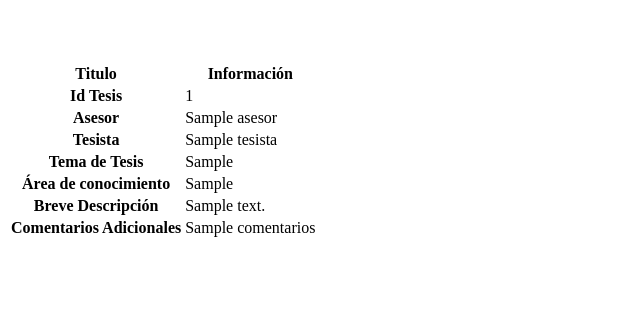
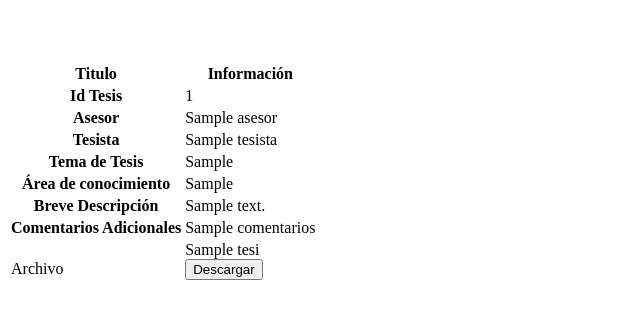
Before and after one commit to lucerorodriguez/SiRedVSIC, a CodeIgniter 4 app: the page made by app/Views/acciones/VerTesis.php in a window 1280 px wide. Shown: the top 319 px of the page, without its empty margins (0-640 px from the left). Run offline with PHP 8.4 and a stand-in for CodeIgniter, Linux system fonts and the light colour scheme; the template is opened without the code that fills it: most values are stand-ins (such as "Sample title", 1, 10 or a date in 2020); some libraries are stand-ins or nearby versions.

Commit message:
tercer commit - antes de fork

```diff
--- a/app/Views/acciones/VerTesis.php
+++ b/app/Views/acciones/VerTesis.php
@@ -3,7 +3,6 @@
 
     </br></br></br>
     <div class="container">
-        <form>
                 <table class="table table-hover table table-bordered">
                         <thead>
                                 <tr class="bg-primary">
@@ -90,11 +89,23 @@
                                         </td>
                                 </tr>
 
+                                <tr>
+                                <td scope="row">
+                                        <div class="form-group row">
+                                        <label for="staticEmail" class="col-sm-2 col-form-label">Archivo</label>
+                                </td>
+                                        <td>
+                                        <?php echo $tesis['nombre_documento'] ?>
+                                        <form action="<?php echo base_url(); ?>/index.php/usuario/downloadArchivo" method="POST">
+                                                <input type="text" class="form-control" name="ruta" hidden value="<?php echo $tesis['ruta_documento'] ?>">
+                                                <button type="submit" class="btn btn-primary">Descargar</button>
+                                        </form>
+                                </td>
+                        </tr>
+
+
 
                          </tbody>
                 </table>
-        </form>
-
-
     </div>
     </body>
--- a/app/Views/usuario/VerTesis.php
+++ b/app/Views/usuario/VerTesis.php
@@ -96,7 +96,7 @@
                                         <td>
                                         <?php echo $tesis['nombre_documento'] ?>
                                         <form action="<?php echo base_url(); ?>/index.php/usuario/downloadArchivo" method="POST">
-                                                <input type="text" class="form-control" name="ruta" hidden value="./uploads/16/131_1621912114_e06a8328b453bf076f88.jpg">
+                                                <input type="text" class="form-control" name="ruta" hidden value="<?php echo $tesis['ruta_documento'] ?>">
                                                 <button type="submit" class="btn btn-primary">Descargar</button>
                                         </form>
                                 </td>
```
